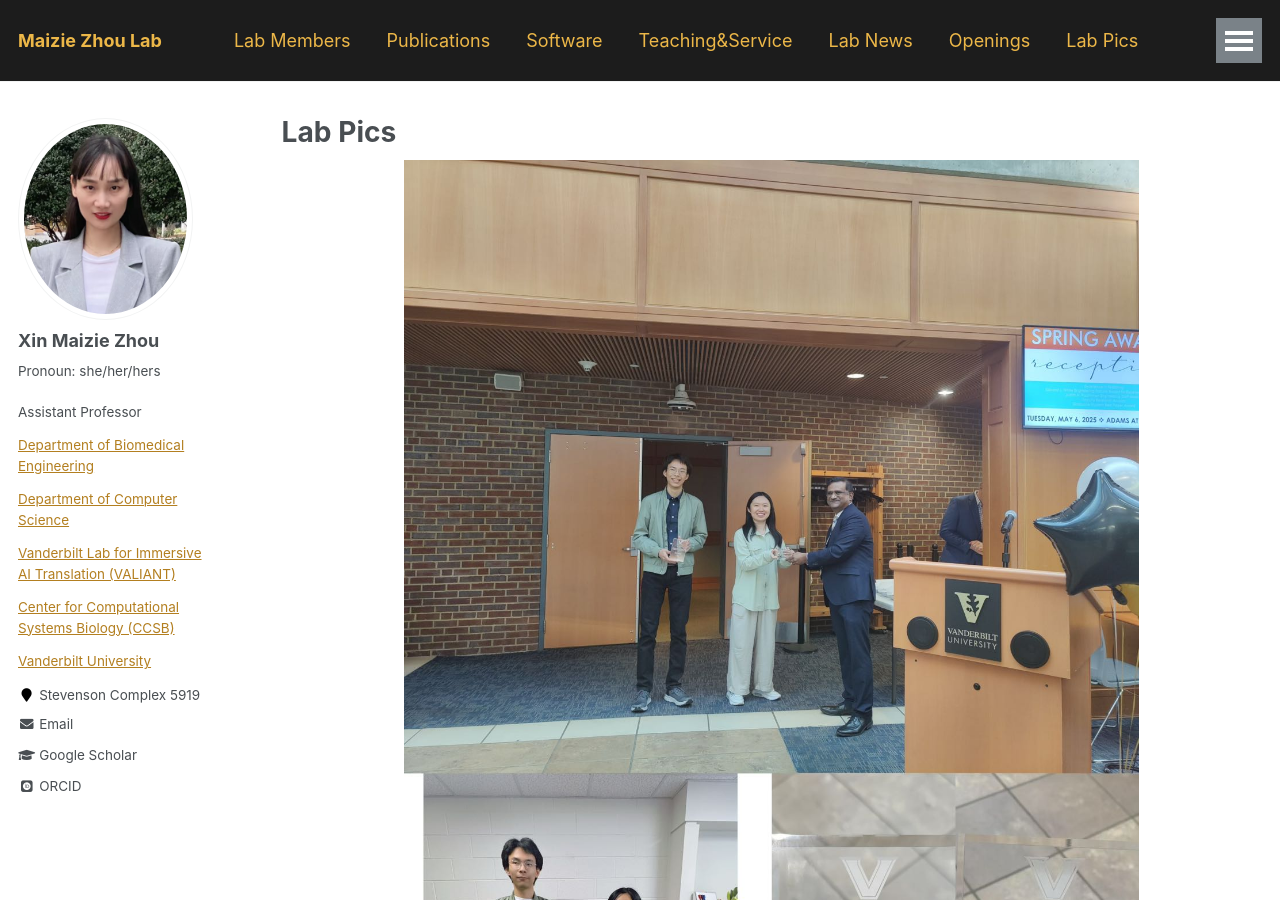
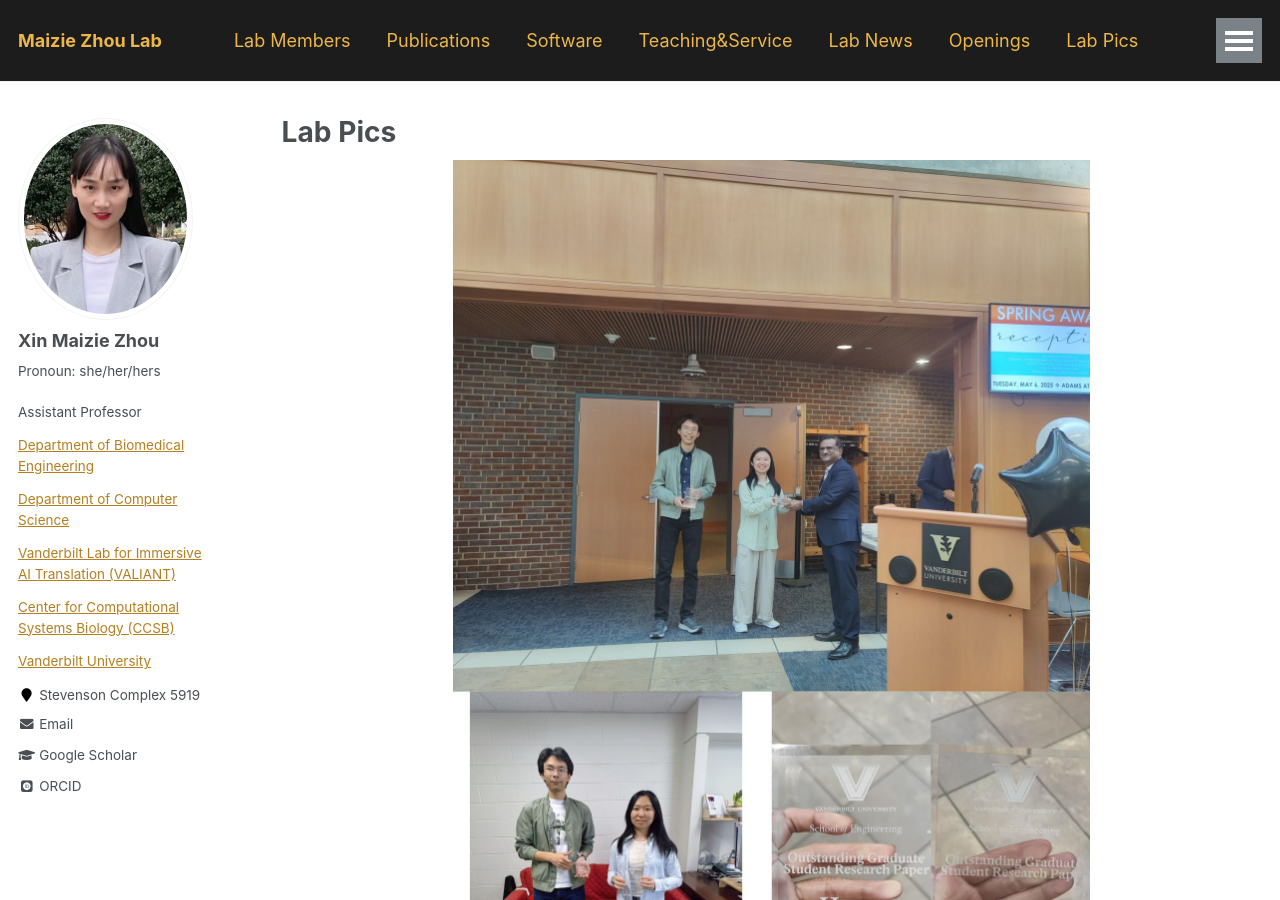
Before and after one commit to maiziezhoulab/Maiziezhoulab.github.io, a Jekyll site: the page built from _pages/LabPics.md, in a window 1280 px wide and 900 px high. Built offline with Jekyll 4.4.1, drawn with Linux system fonts in a browser that asks for light colours; some web fonts are replaced.

Commit message:
Update LabPics.md

```diff
--- a/_pages/LabPics.md
+++ b/_pages/LabPics.md
@@ -6,7 +6,7 @@ author_profile: true
 ---
 
 <div style="text-align: center;">
-  <img src="/images/labpics/VUSE_best_paper_award_2024-2025.jpg" alt="VUSE Best Paper Award" style="max-width: 75%; height: auto; display: block; margin: 0 auto;">
+  <img src="/images/labpics/VUSE_best_paper_award_2024-2025.jpg" alt="VUSE Best Paper Award" style="max-width: 65%; height: auto; display: block; margin: 0 auto;">
   <p style="text-align: center; margin-top: 10px;">
     *2025 May 06 VUSE Faculty Meeting & End of Year Reception @ FGH — Yichen (Henry), Can, and Dean Roy (from left to right)
   </p>
```
